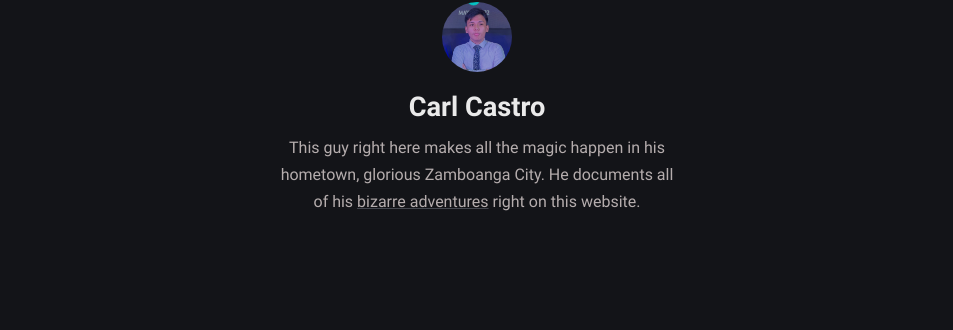
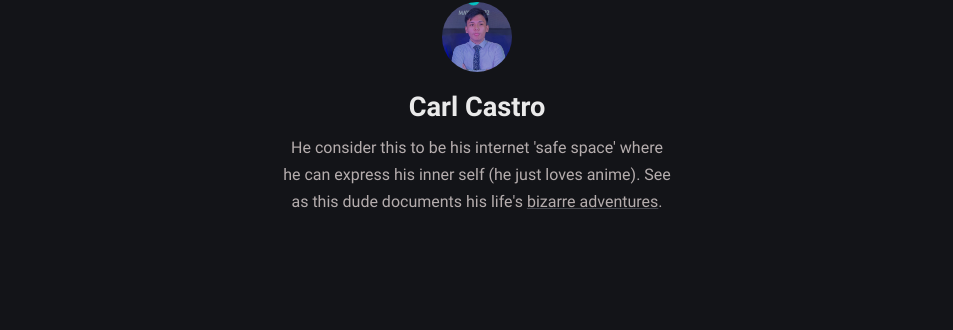
Before and after one commit to philippines69/carlcastroarchives, a Jekyll site: the page built from index.md, in a window 1280 px wide. Shown: the part 166-496 px from the top of the page, without its empty margins (163-1116 px from the left). Built offline with Jekyll 4.4.1, drawn with Linux system fonts in a browser that asks for light colours.

Commit message:
Update _config.yml

```diff
--- a/_config.yml
+++ b/_config.yml
@@ -12,8 +12,8 @@ mode: dark # default theme "dark" | "light"
 author:
   name: Carl Castro # author name
   bio: >- # tell to the world
-      This guy right here makes all the magic happen in his hometown, glorious Zamboanga City.
-      He documents all of his <a href="https://youtu.be/wE_kjnNuf0w" target="_blank" rel="noopener">bizarre adventures</a> right on this website.
+      He consider this to be his internet 'safe space' where he can express his inner self (he just loves anime).
+      See as this dude documents his life's <a href="https://youtu.be/wE_kjnNuf0w" target="_blank" rel="noopener">bizarre adventures</a>.
 
   username: username # general username
   github: github_username # github username
```
